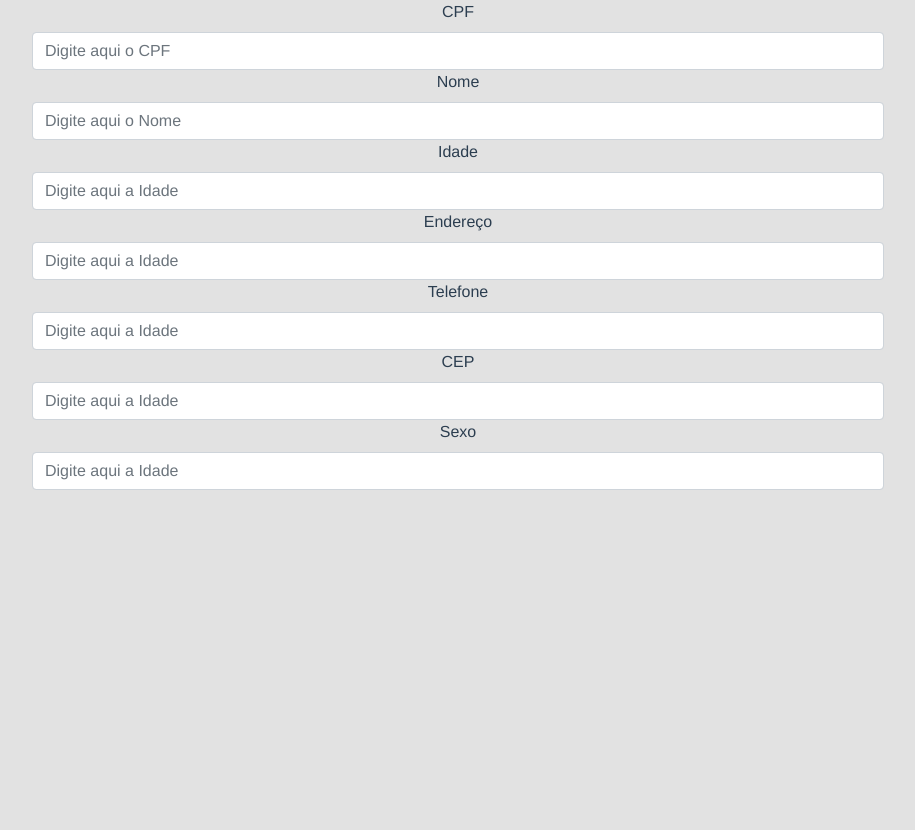
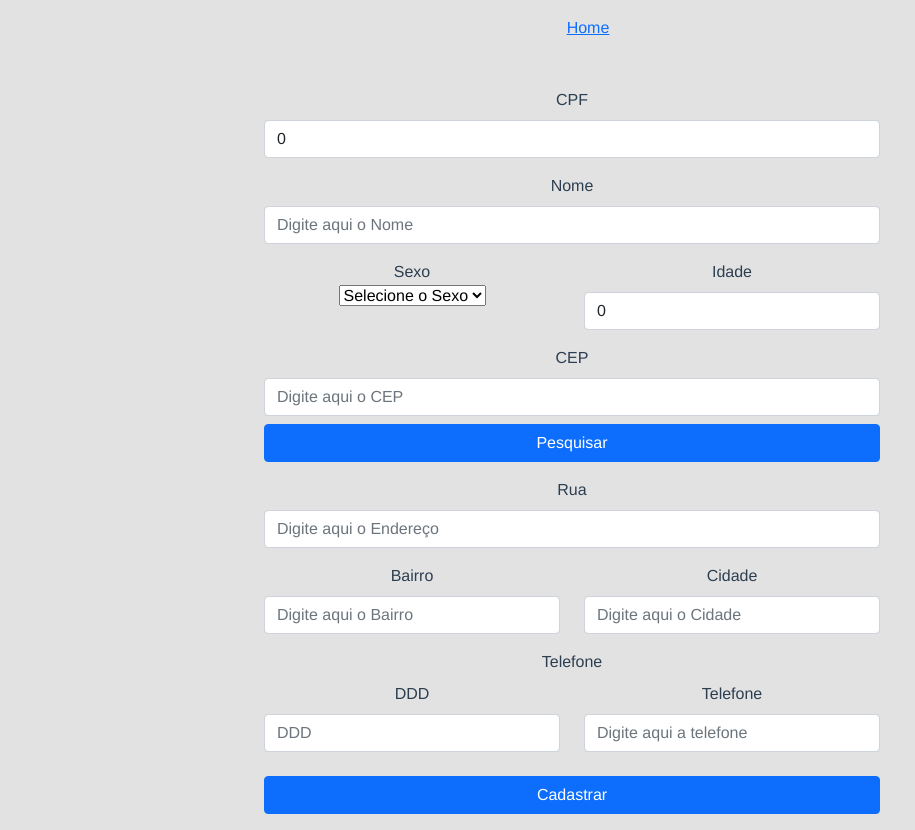
Before and after one commit to Dhiego777/FarmaciaLunas, a Vue app: page /#/AmbienteDispensacao in a window 1280 px wide. Shown: the whole page, without its empty margins (68-983 px from the left). Before the commit the page ends 800 px from the top, so only its background shows below. Built offline with nearby package versions, Linux system fonts and the light colour scheme.

Commit message:
Adição do VIA CEP

```diff
--- a/package.json
+++ b/package.json
@@ -8,6 +8,7 @@
   },
   "dependencies": {
     "@popperjs/core": "^2.9.2",
+    "axios": "^0.21.1",
     "bootstrap": "^5.0.1",
     "vue": "^3.0.11",
     "vue-router": "^4.0.0-0"
--- a/src/pages/ambienteDispensacao.vue
+++ b/src/pages/ambienteDispensacao.vue
@@ -1,20 +1,23 @@
 <template>
-  <div class="row" style="margin: auto">
-    <div class="col-12" style="padding-left: 100px; margin-right: -10px">
-      <div class="row w-75">
-        <div class="col">
+  <nav class="mt-3 mb-5">
+    <ul>
+      <li><router-link to="/">Home</router-link></li>
+    </ul>
+  </nav>
+  <div class="container-fluid">
+    <div class="row d-flex justify-content-center">
+      <div class="col-6 mb-3">
         <label class="form-label">CPF</label>
         <input
           type="text"
           class="form-control"
-            aria-describedby="cpfHelp"
           placeholder="Digite aqui o CPF"
           v-model="cpf"
         />
       </div>
     </div>
-      <div class="row w-75">
-        <div class="col">
+    <div class="row d-flex justify-content-center">
+      <div class="col-6 mb-3">
         <label class="form-label">Nome</label>
         <input
           type="text"
@@ -24,8 +27,18 @@
         />
       </div>
     </div>
-      <div class="row w-75">
-        <div class="col">
+    <div class="row d-flex justify-content-center">
+      <div class="col-3 mb-3">
+        <label for="sexo">Sexo</label>
+        <form>
+          <select v-model="sexo" name="sexo" id="sexo">
+            <option value="-1" disabled>Selecione o Sexo</option>
+            <option value="m">Masculino</option>
+            <option value="f">Feminino</option>
+          </select>
+        </form>
+      </div>
+      <div class="col-3 mb-3">
         <label class="form-label">Idade</label>
         <input
           type="number"
@@ -35,62 +48,127 @@
         />
       </div>
     </div>
-      <div class="row w-75">
-        <div class="col">
-          <label class="form-label">Endereço</label>
+    <div class="row d-flex justify-content-center">
+      <div class="col-6 mb-3">
+        <label class="form-label">CEP</label>
+        <input
+          type="text"
+          class="form-control"
+          placeholder="Digite aqui o CEP"
+          v-model="cep"
+        />
+        <div class="d-grid gap-2 mt-2">
+          <button
+            type="button"
+            @click="getDetailsFromViaCep()"
+            class="btn btn-primary btn-block"
+          >
+            Pesquisar
+          </button>
+        </div>
+      </div>
+    </div>
+    <div class="row d-flex justify-content-center">
+      <div class="col-6 mb-3">
+        <label class="form-label">Rua</label>
+        <input
+          type="text"
+          class="form-control"
+          placeholder="Digite aqui o Endereço"
+          v-model="place.logradouro"
+        />
+      </div>
+    </div>
+    <div class="row d-flex justify-content-center">
+      <div class="col-3 mb-3">
+        <label class="form-label">Bairro</label>
+        <input
+          type="text"
+          class="form-control"
+          placeholder="Digite aqui o Bairro"
+          v-model="place.bairro"
+        />
+      </div>
+      <div class="col-3 mb-3">
+        <label class="form-label">Cidade</label>
+        <input
+          type="text"
+          class="form-control"
+          placeholder="Digite aqui o Cidade"
+          v-model="place.localidade"
+        />
+      </div>
+    </div>
+    <div class="row d-flex justify-content-center">
+      <label class="form-label">Telefone</label>
+      <div class="col-3 mb-3">
+        <label class="form-label">DDD</label>
         <input
           type="number"
           class="form-control"
-            placeholder="Digite aqui a Idade"
-            v-model="idade"
+          placeholder="DDD"
+          v-model="telefone.ddd"
+        />
+      </div>
+      <div class="col-3 mb-3">
+        <label class="form-label">Telefone</label>
+        <input
+          type="number"
+          class="form-control"
+          placeholder="Digite aqui a telefone"
+          v-model="telefone.numero"
         />
       </div>
     </div>
-      <div class="row w-75">
-        <div class="col">
-          <label class="form-label">Telefone</label>
-          <!-- Fazer dois campos para o ddd e o telefone  -->
-          <input
-            type="number"
-            class="form-control"
-            placeholder="Digite aqui a Idade"
-            v-model="idade"
-          />
-        </div>
-      </div>
-      <div class="row w-75">
-        <div class="col">
-          <label class="form-label">CEP</label>
-          <input
-            type="number"
-            class="form-control"
-            placeholder="Digite aqui a Idade"
-            v-model="idade"
-          />
-        </div>
-      </div>
-      <div class="row w-75">
-        <div class="col">
-          <label class="form-label">Sexo</label>
-          <input
-            type="number"
-            class="form-control"
-            placeholder="Digite aqui a Idade"
-            v-model="idade"
-          />
+    <div class="row d-flex justify-content-center">
+      <div class="col-6 mb-3">
+        <div class="d-grid gap-2 mt-2">
+          <button type="button" class="btn btn-primary btn-block">
+            Cadastrar
+          </button>
         </div>
       </div>
     </div>
   </div>
 </template>
 <script>
+//import axios
+
 export default {
-  data: function () {
+  data() {
     return {
-      cpf: this.cpf,
-      nome: this.nome,
-      idade: this.idade,
+      cpf: 0,
+      nome: "",
+      idade: 0,
+      sexo: "-1",
+      cep: "",
+      place: {
+        logradouro: "",
+        bairro: "",
+        localidade: "",
+      },
+      telefone: {
+        ddd: "",
+        numero: "",
+      },
     };
+  },
+  props: {
+    msg: String,
+  },
+  methods: {
+    getDetailsFromViaCep: function () {
+      // HTTP get https://viacep.com.br/ws/${this.cep}/json/
+      fetch(`https://viacep.com.br/ws/${this.cep}/json/`)
+        .then((response) => {
+          response.json().then((json) => {
+            this.place = json;
+          });
+        })
+        .catch((e) => {
+          alert(e);
+        });
+    },
   },
 };
 </script>
```
Also changed, not shown: 1 other file (tests, documents, lock files or other folders). Lines whose indentation alone changed are shown as unchanged.
